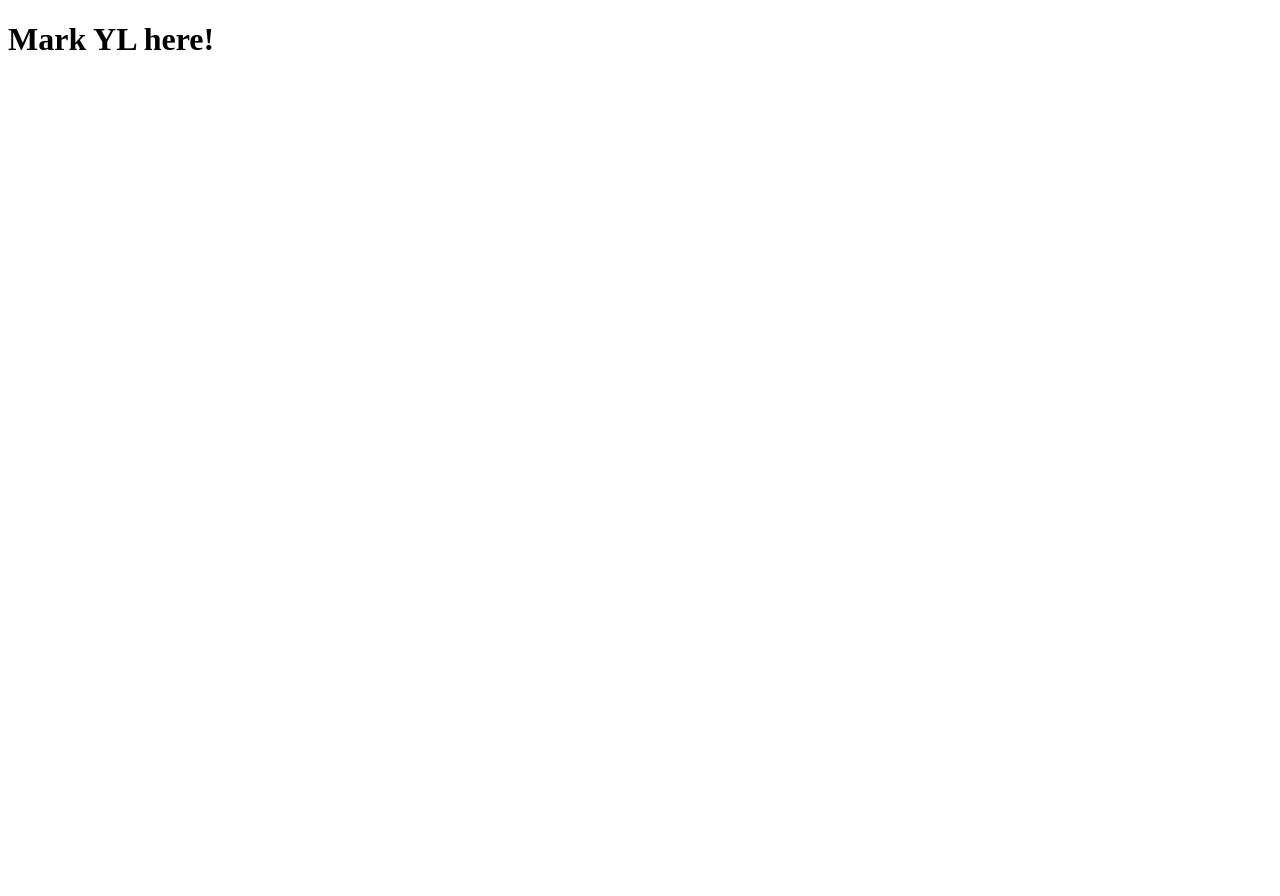
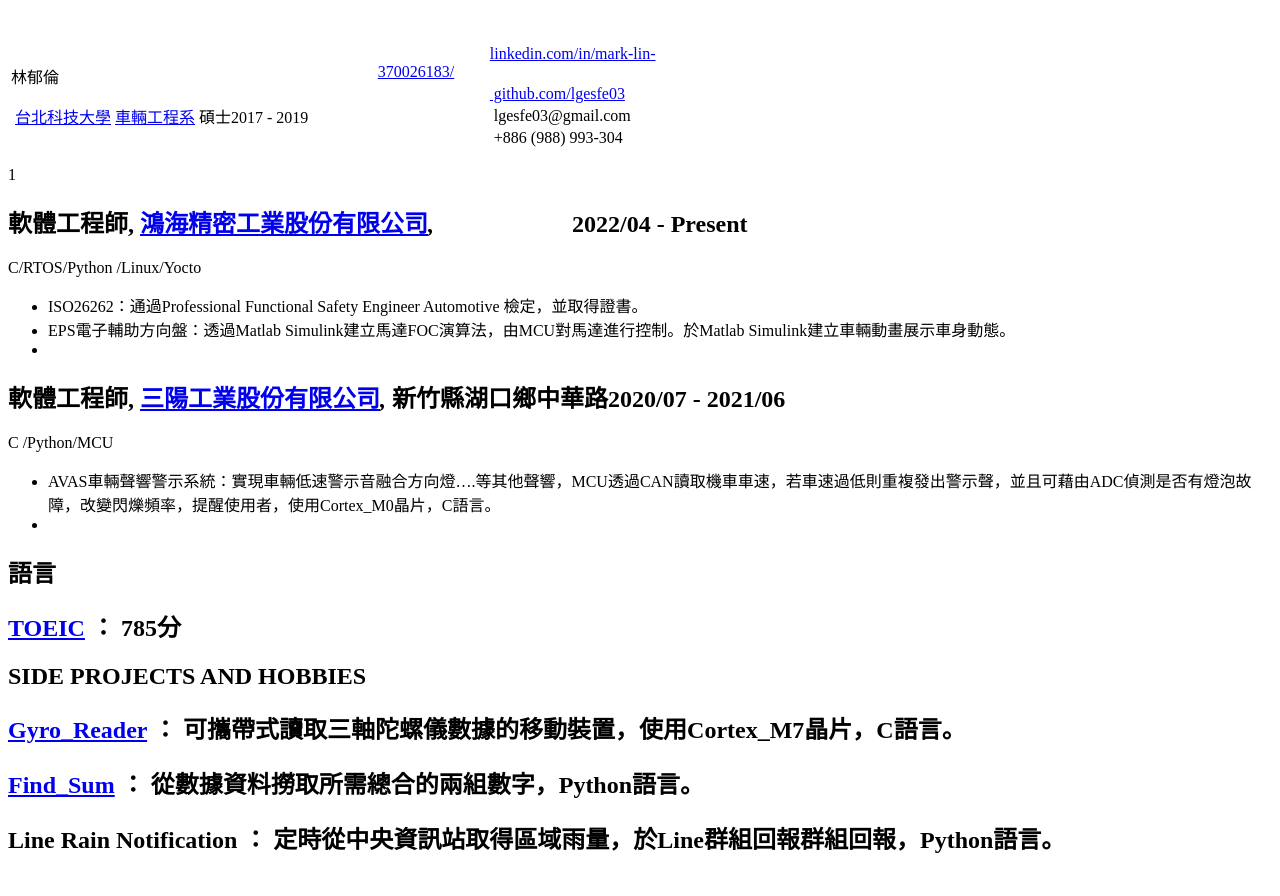
Before and after one commit to lgesfe03/lgesfe03.github.io, a plain HTML site: page index.html in a window 1280 px wide. Before the commit the page ends 800 px from the top, so only its background shows below. Drawn offline with Linux system fonts and the light colour scheme.

Commit message:
first duplicate from 2023/07 resume word to HTML

```diff
--- a/index.html
+++ b/index.html
@@ -1,10 +1,50 @@
-<!DOCTYPE html>
-<html>
-  <head>
-    <meta charset="utf-8">
-    <title>Hello，GitHub</title>
-  </head>
-  <body>
-    <h1>Mark YL here!</h1>
-  </body>
-</html>
+<p>&nbsp;</p>
+<table width="720">
+<tbody>
+<tr>
+<td rowspan="4" width="369">
+<p>林郁倫</p>
+<p>&nbsp;<a href="https://www.ntut.edu.tw/">台北科技大學</a> <a href="https://ve.ntut.edu.tw/">車輛工程系</a> 碩士2017 - 2019</p>
+</td>
+<td width="351">
+<p>&nbsp;&nbsp;&nbsp;&nbsp;&nbsp;&nbsp;&nbsp;&nbsp;&nbsp;&nbsp;&nbsp;&nbsp;&nbsp;&nbsp;&nbsp;&nbsp;&nbsp;&nbsp;&nbsp;&nbsp;&nbsp;&nbsp;&nbsp;&nbsp;&nbsp;&nbsp;&nbsp; <a href="https://www.linkedin.com/in/mark-lin-370026183/">linkedin.com/in/mark-lin-370026183/</a></p>
+</td>
+</tr>
+<tr>
+<td width="351">
+<p>&nbsp;&nbsp;&nbsp;&nbsp;&nbsp;&nbsp;&nbsp;&nbsp;&nbsp;&nbsp;&nbsp;&nbsp;&nbsp;&nbsp;&nbsp;&nbsp;&nbsp;&nbsp;&nbsp;&nbsp;&nbsp;&nbsp;&nbsp;&nbsp;&nbsp;&nbsp;&nbsp; <a href="https://github.com/lgesfe03">&nbsp;github.com/lgesfe03</a></p>
+</td>
+</tr>
+<tr>
+<td width="351">
+<p>&nbsp;&nbsp;&nbsp;&nbsp;&nbsp;&nbsp;&nbsp;&nbsp;&nbsp;&nbsp;&nbsp;&nbsp;&nbsp;&nbsp;&nbsp;&nbsp;&nbsp;&nbsp;&nbsp;&nbsp;&nbsp;&nbsp;&nbsp;&nbsp;&nbsp;&nbsp;&nbsp;&nbsp; lgesfe03@gmail.com</p>
+</td>
+</tr>
+<tr>
+<td width="351">
+<p>&nbsp;&nbsp;&nbsp;&nbsp;&nbsp;&nbsp;&nbsp;&nbsp;&nbsp;&nbsp;&nbsp;&nbsp;&nbsp;&nbsp;&nbsp;&nbsp;&nbsp;&nbsp;&nbsp;&nbsp;&nbsp;&nbsp;&nbsp;&nbsp;&nbsp;&nbsp;&nbsp;&nbsp; +886 (988) 993-304</p>
+</td>
+</tr>
+</tbody>
+</table>
+<p>1</p>
+<h2>軟體工程師, <a href="https://www.foxconn.com/">鴻海精密工業股份有限公司</a><em>,&nbsp; &nbsp; &nbsp; &nbsp; &nbsp; &nbsp; &nbsp; &nbsp; &nbsp; &nbsp; &nbsp; &nbsp;</em>2022/04 - Present</h2>
+<p>C/RTOS/Python /Linux/Yocto</p>
+<ul>
+<li>ISO26262：通過Professional Functional Safety Engineer Automotive 檢定，並取得證書。</li>
+<li>EPS電子輔助方向盤：透過Matlab Simulink建立馬達FOC演算法，由MCU對馬達進行控制。於Matlab Simulink建立車輛動畫展示車身動態。</li>
+<li></li>
+</ul>
+<h2>軟體工程師, <a href="https://www.sanyang.com.tw/">三陽工業股份有限公司</a><em>, </em>新竹縣湖口鄉中華路2020/07 - 2021/06</h2>
+<p>C /Python/MCU</p>
+<ul>
+<li>AVAS車輛聲響警示系統：實現車輛低速警示音融合方向燈&hellip;.等其他聲響，MCU透過CAN讀取機車車速，若車速過低則重複發出警示聲，並且可藉由ADC偵測是否有燈泡故障，改變閃爍頻率，提醒使用者，使用Cortex_M0晶片，C語言。</li>
+<li></li>
+</ul>
+<h2>語言</h2>
+<h2><a href="https://github.com/lgesfe03/NUC131">TOEIC</a> ： 785分</h2>
+<h2>SIDE PROJECTS AND HOBBIES</h2>
+<h2><a href="https://github.com/lgesfe03/NUC131">Gyro_Reader</a> ： 可攜帶式讀取三軸陀螺儀數據的移動裝置，使用Cortex_M7晶片，C語言。</h2>
+<h2><a href="https://github.com/lgesfe03/Find_Sum_-excel">Find_Sum</a> ： 從數據資料撈取所需總合的兩組數字，Python語言。</h2>
+<h2>Line Rain Notification ： 定時從中央資訊站取得區域雨量，於Line群組回報群組回報，Python語言。</h2>
+<p>&nbsp;</p>
```
